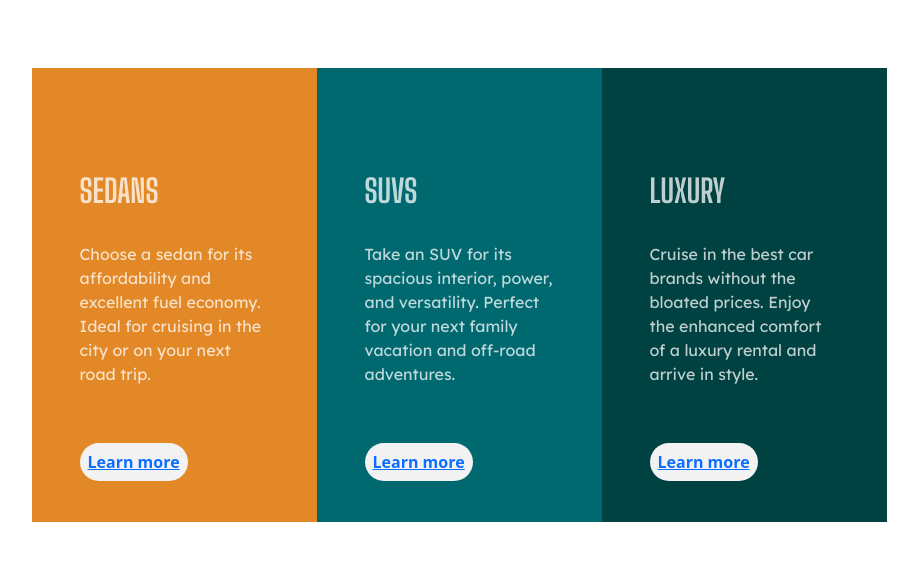
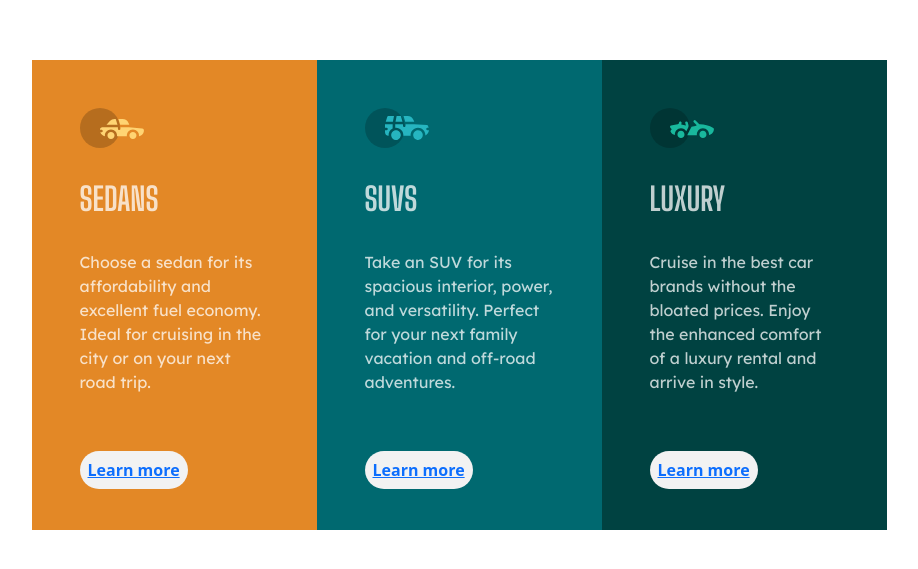
Before and after one commit to Kenia-Poot18/3-column-preview-card, a plain HTML site: page index.html in a window 1280 px wide. Shown: the part 105-674 px from the top of the page, without its empty margins (181-1099 px from the left). Drawn offline with nearby package versions, Linux system fonts and the light colour scheme.

Commit message:
Update index.html

```diff
--- a/index.html
+++ b/index.html
@@ -25,7 +25,7 @@
   <div class="container">
     <div class="vh-100 row justify-content-center align-items-center">
       <div class="col col-sm-12 col-md-3 color-sedans  " id="sedans">
-        <img src="/3-column-preview-card-component-main/images/icon-sedans.svg" alt="">
+        <img src="https://raw.githubusercontent.com/Kenia-Poot18/3-column-preview-card/e0c271161f83ed041f51c5ded22dfedb52926eb1/images/icon-sedans.svg" alt="">
         <h1 id="h1-sedans">Sedans</h1>
         <p id="p-sedans">
           Choose a sedan for its affordability and excellent fuel economy. Ideal for cruising in the city
@@ -35,7 +35,7 @@
       </div>
 
       <div class="col col-sm-12 col-md-3 color-suvs " id="suvs">
-        <img src="/3-column-preview-card-component-main/images/icon-suvs.svg" alt="">
+        <img src="https://raw.githubusercontent.com/Kenia-Poot18/3-column-preview-card/e0c271161f83ed041f51c5ded22dfedb52926eb1/images/icon-suvs.svg" alt="">
         <h1 id="h1-suvs">SUVs</h1>
         <p id="p-suvs">
           Take an SUV for its spacious interior, power, and versatility. Perfect for your next family vacation
@@ -45,7 +45,7 @@
       </div>
 
       <div class="col col-sm-12 col-md-3 color-luxury " id="luxury">
-        <img src="/3-column-preview-card-component-main/images/icon-luxury.svg" alt="">
+        <img src="https://raw.githubusercontent.com/Kenia-Poot18/3-column-preview-card/e0c271161f83ed041f51c5ded22dfedb52926eb1/images/icon-luxury.svg" alt="">
         <h1 id="h1-luxury">Luxury</h1>
         <p id="p-luxury">
           Cruise in the best car brands without the bloated prices. Enjoy the enhanced comfort of a luxury
```
